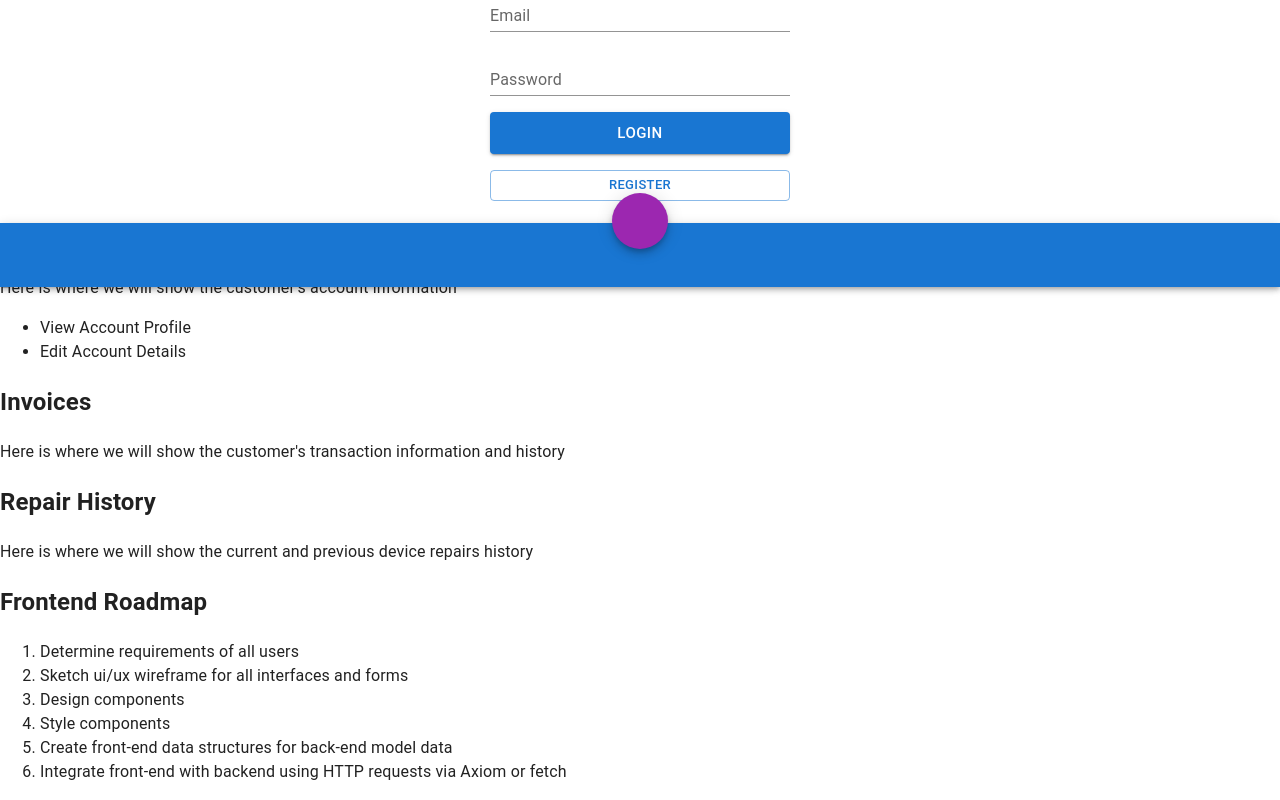
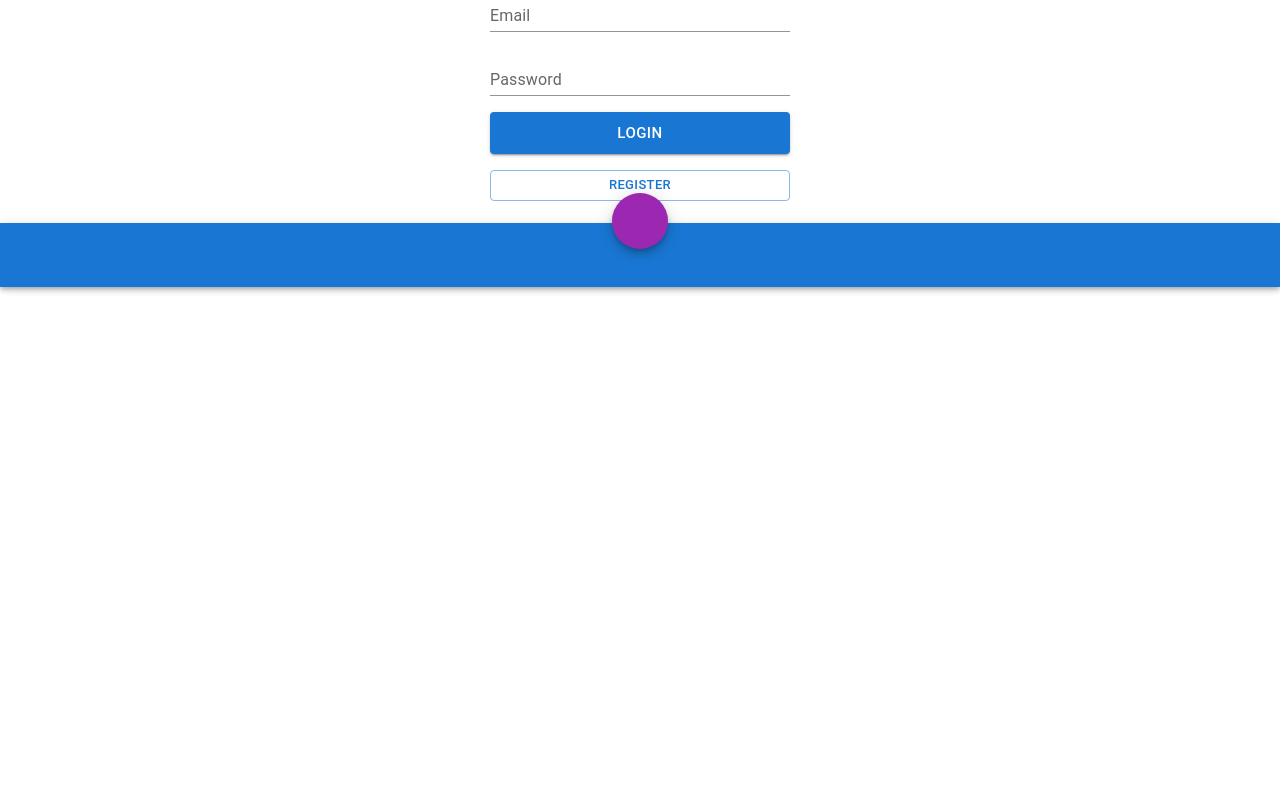
Before and after one commit to jmdaemon/djr-frontend, a React (Create React App) app: page /interface/customer in a window 1280 px wide. Shown: the part 513-1313 px from the top of the page. After the commit the page ends 800 px from the top, so only its background shows below. Built offline with nearby package versions, Linux system fonts and the light colour scheme; some icons are missing.

Commit message:
Create preliminary login page
Rename AppBar -> TopAppBar

```diff
--- a/src/pages/interface/Customer.js
+++ b/src/pages/interface/Customer.js
@@ -8,7 +8,7 @@ import LocationOnIcon from '@mui/icons-material/LocationOn';
 
 import Container from '@mui/material/Container';
 
-import ResponsiveAppBar from '../../components/AppBar';
+import ResponsiveAppBar from '../../components/TopAppBar';
 
 import './Login.css';
 import BottomAppBar from '../../components/BotAppBar';
@@ -18,17 +18,7 @@ import BottomAppBar from '../../components/BotAppBar';
 const Customer = () => {
   const [value, setValue] = React.useState(0);
   return (
-    <div>
-
-
-      {/* <Container class="container" className="login-form"> */}
-      {/* <Box class="login-form" sx={{ margin: 2 }} */}
-      {/*     display="flex" */}
-      {/*     justifyContent="center" */}
-      {/*     alignItems="center" */}
-      {/* > */}
-
-
+    <>
       <Stack
         sx={{
             justifyContent: "center",
@@ -36,7 +26,7 @@ const Customer = () => {
             gap: 6,
         }}
       >
-        <ResponsiveAppBar></ResponsiveAppBar>
+        <ResponsiveAppBar/>
 
         <Stack
           spacing={2}
@@ -100,53 +90,11 @@ const Customer = () => {
             >
               Register
             </Button>
-          {/* </Grid> */}
           </Stack>
         </Stack>
-        <BottomAppBar></BottomAppBar>
-
-        {/* <BottomNavigation */}
-        {/*   showLabels */}
-        {/*   value={value} */}
-        {/*   onChange={(event, newValue) => { */}
-        {/*     setValue(newValue); */}
-        {/*   }} */}
-        {/* > */}
-        {/*   <BottomNavigationAction label="Recents" icon={<RestoreIcon />} /> */}
-        {/*   <BottomNavigationAction label="Favorites" icon={<FavoriteIcon />} /> */}
-        {/*   <BottomNavigationAction label="Nearby" icon={<LocationOnIcon />} /> */}
-        {/* </BottomNavigation> */}
+        <BottomAppBar/>
       </Stack>
-
-      {/* </Box> */}
-      {/* </Container> */}
-
-      <h2>Account Information </h2>
-
-      <p>Here is where we will show the customer's account information</p>
-      <ul>
-        <li> View Account Profile </li>
-        <li> Edit Account Details </li>
-      </ul>
-
-      <h2>Invoices</h2>
-      <p>Here is where we will show the customer's transaction information and history </p>
-
-      <h2>Repair History</h2>
-      <p>Here is where we will show the current and previous device repairs history </p>
-
-      <h2> Frontend Roadmap </h2>
-      <ol>
-        <li> Determine requirements of all users </li>
-        <li> Sketch ui/ux wireframe for all interfaces and forms </li>
-        <li> Design components </li>
-        <li> Style components </li>
-        <li> Create front-end data structures for back-end model data </li>
-        <li> Integrate front-end with backend using HTTP requests via Axiom or fetch </li>
-      </ol>
-
-
-    </div>
+    </>
   );
 };
 
```
Also changed, not shown: src/components/MenuAppBar.tsx (deleted, +0 -95 lines), src/components/TopAppBar.tsx (renamed from src/components/AppBar.tsx).
